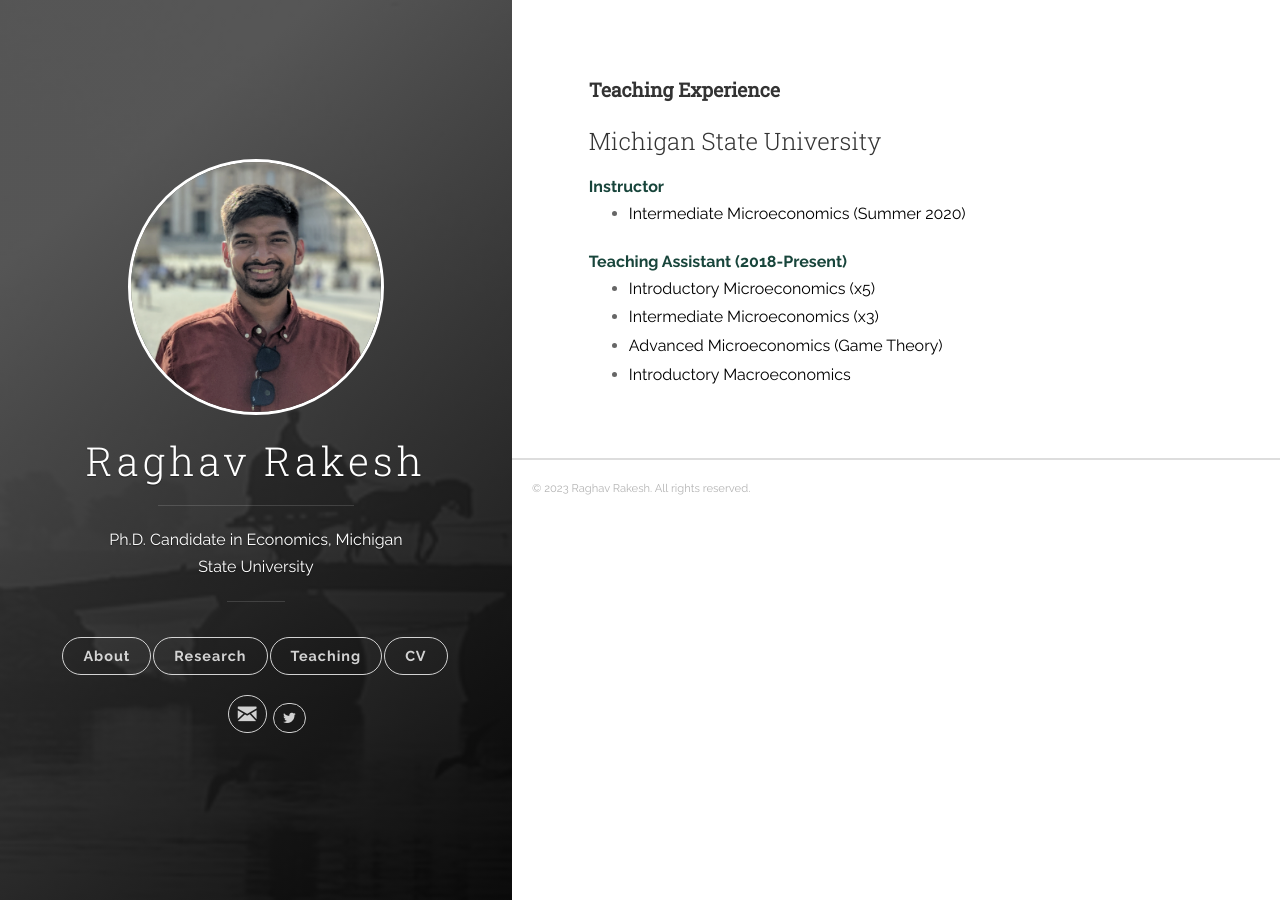
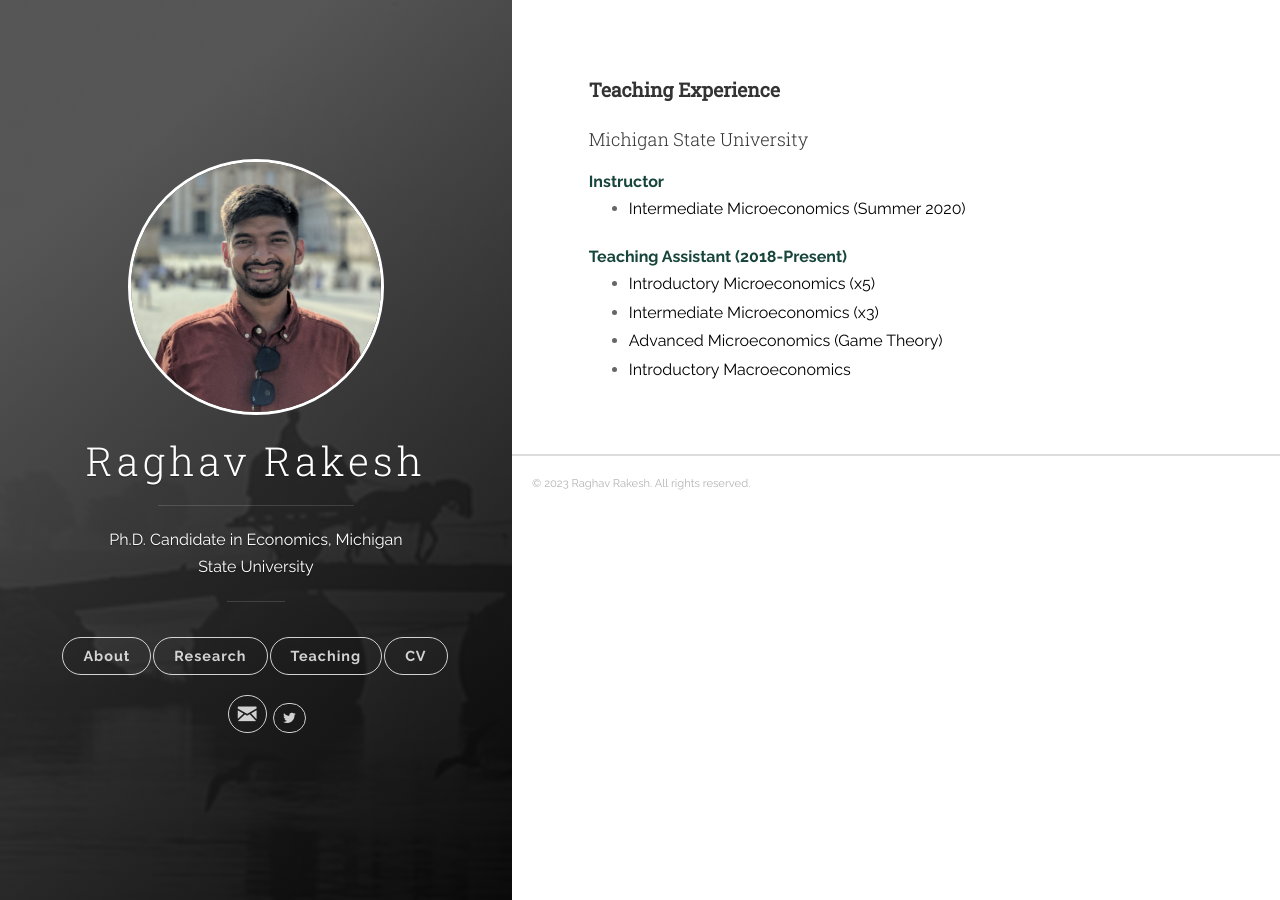
Before and after one commit to raghavrakesh/raghavrakesh.github.io, a Jekyll site: the page built from _posts/2018-06-12-teaching.markdown, in a window 1280 px wide. Built offline with Jekyll 4.4.1, drawn with Linux system fonts in a browser that asks for light colours.

Commit message:
Update 2018-06-12-teaching.markdown

```diff
--- a/_posts/2018-06-12-teaching.markdown
+++ b/_posts/2018-06-12-teaching.markdown
@@ -7,7 +7,7 @@ tags: [jekyll]
 
 <h4 style="margin-top:30px;" id="teaching"><strong>Teaching Experience</strong></h4>
 
-<h4 style="margin-top:30px;"><font size="+2"> Michigan State University </font></h4>
+<h4 style="margin-top:30px;"><font size="+1"> Michigan State University </font></h4>
 
 <p style="margin-top:20px;"><strong style="color:#18453B">Instructor </strong></p>
 
```
